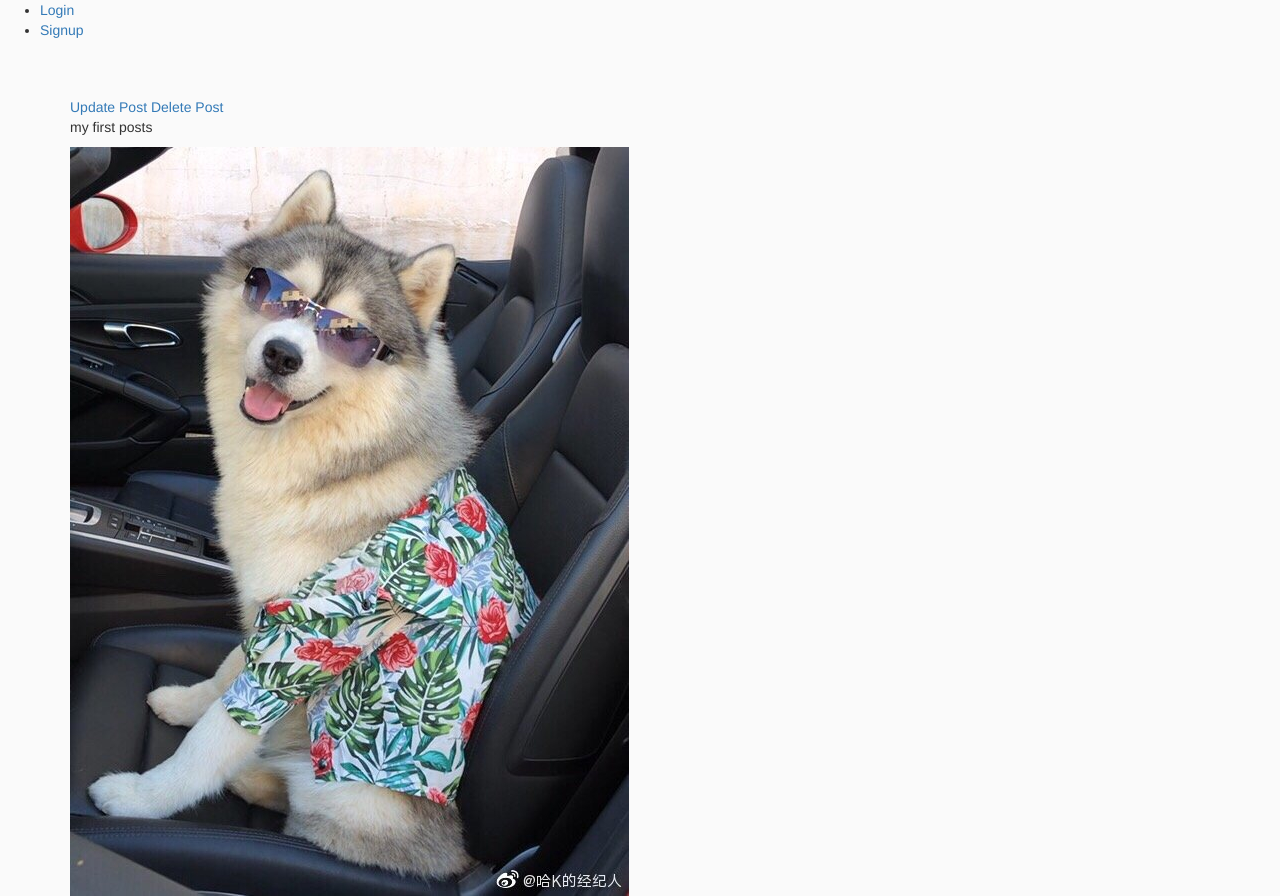
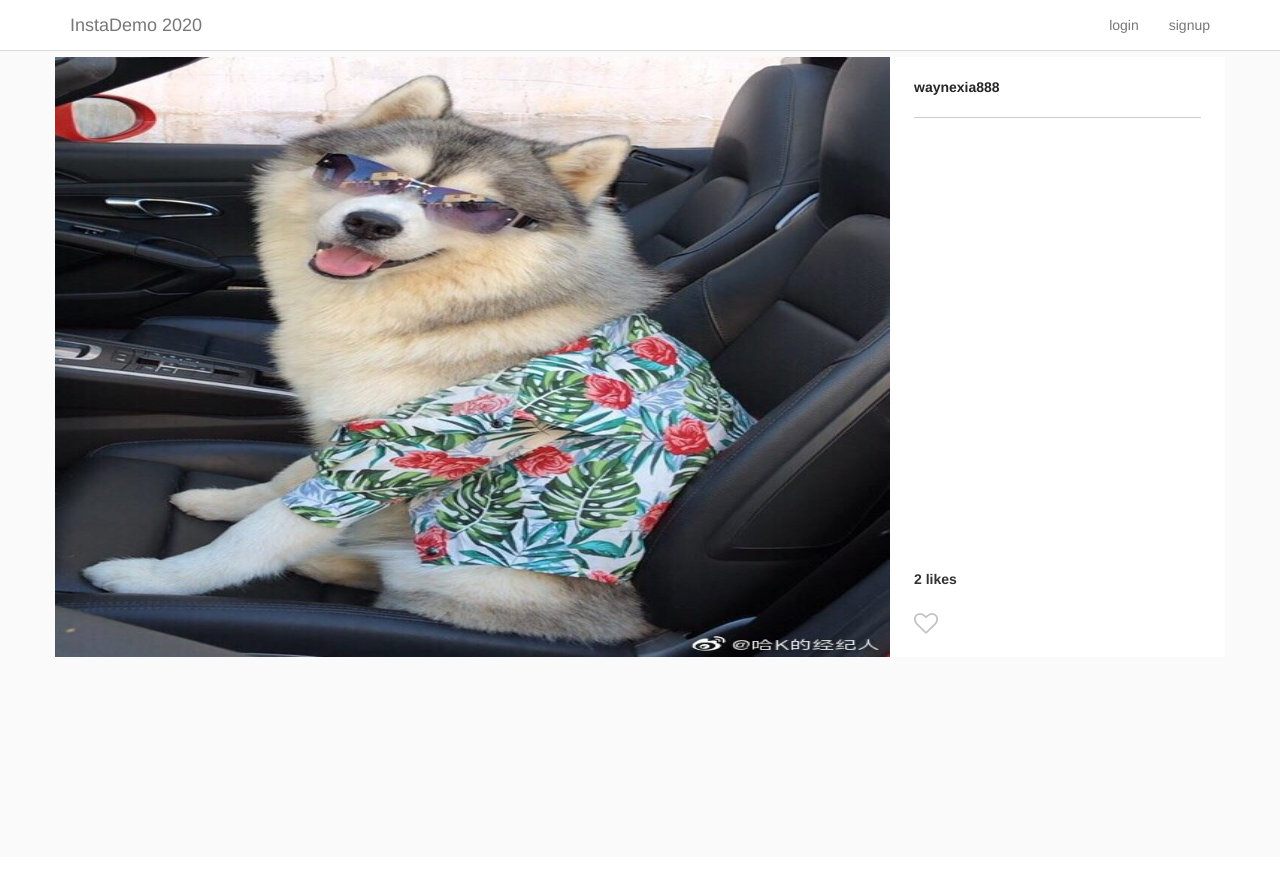
Before and after one commit to Waynexia888/InstaDemo-2020, a Django app: page /insta/post/1/ in a window 1280 px wide. After the commit the page ends 657 px from the top, so only its background shows below. Run offline with Django 3.2, Linux system fonts and the light colour scheme; data comes from the database, SQL or seed files in the repository; both versions use the stored data as it was after the commit; parts of the project's set-up code (start-up, migrations or seed data) failed here and were passed over; some libraries are stand-ins or nearby versions.

Commit message:
updated index.html, post detail

```diff
--- a/Insta/admin.py
+++ b/Insta/admin.py
@@ -1,7 +1,8 @@
 from django.contrib import admin
 
-from Insta.models import Post, InstaUser
+from Insta.models import Post, InstaUser, Like
 # Register your models here.
 
 admin.site.register(Post)
 admin.site.register(InstaUser)
+admin.site.register(Like)
--- a/Insta/models.py
+++ b/Insta/models.py
@@ -8,7 +8,22 @@ from django.contrib.auth.models import AbstractUser
 
 # Create your models here.
 
+class InstaUser(AbstractUser):
+    profile_pic = ProcessedImageField(
+        upload_to='static/images/profiles',
+        format='JPEG',
+        options={'quality': 100},
+        blank=True,
+        null=True,
+    )
+
+
 class Post(models.Model):
+    author = models.ForeignKey(
+       InstaUser,
+       on_delete=models.CASCADE,
+       related_name='my_posts'
+    )
     title = models.TextField(blank=True, null=True)
     image = ProcessedImageField(
         upload_to='static/images/posts',
@@ -18,17 +33,31 @@ class Post(models.Model):
         null=True,
     )
 
+    def get_like_count(self):
+        return self.likes.count()
+
     def __str__(self):
         return self.title
 
     def get_absolute_url(self):
         return reverse('post_detail', args=[str(self.id)])
 
-class InstaUser(AbstractUser):
-    profile_pic = ProcessedImageField(
-        upload_to='static/images/profiles',
-        format='JPEG',
-        options={'quality': 100},
-        blank=True,
-        null=True,
-    )
+
+
+class Like(models.Model):
+    post = models.ForeignKey(
+        Post,
+        on_delete=models.CASCADE,
+        related_name='likes'
+        )
+    user = models.ForeignKey(
+        InstaUser,
+        on_delete=models.CASCADE,
+        related_name='likes'
+        )
+
+    class Meta:
+        unique_together = ("post", "user")
+
+    def __str__(self):
+        return 'Like: ' + self.user.username + ' likes ' + self.post.title
--- a/templates/header.html
+++ b/templates/header.html
@@ -1,17 +1,37 @@
-<ul>
+
+
+<div class="navbar navbar-default navbar-fixed-top" id="main-nav">
+    <div class="container desktop">
+        <div class="navbar-header">
+            <a href="{% url 'posts' %}" class="navbar-brand">InstaDemo 2020</a>
+        </div>
+
+        <div id="navbar-main">
+            <ul class="nav navbar-nav navbar-right">
                 {% if request.user.is_authenticated %}
                 <li>
-        Hi, {{request.user.username}}
+                    <a href="{% url 'posts' %}">
+                        <i class="fa fa-home"
+                            aria-hidden="true"></i>
+                    </a>
+                </li>
+                <li><a href="{% url 'helloworld' %}"><i class="fa fa-search"
+                            aria-hidden="true"></i></a></li>
+                <li><a href="{% url 'make_post' %}"><i class="fa fa-plus"
+                            aria-hidden="true"></i></a></li>
+                <li><a href="{% url 'helloworld' %}"><i class="fa fa-user"
+                            aria-hidden="true"></i></a></li>
+                <li><a href="{% url 'logout' %}"><i class="fa fa-sign-out"
+                            aria-hidden="true"></i></a></li>
+                {% else %}
+                <li>
+                    <a href="{% url 'login' %}">login</a>
                 </li>
                 <li>
-        <a href="{% url 'logout' %}">Logout</a>
-    </li>
-    {% else %}
-    <li>
-        <a href="{% url 'login' %}">Login</a>
-    </li>
-    <li>
-        <a href="{% url 'signup' %}">Signup</a>
+                    <a href="{% url 'signup' %}">signup</a>
                 </li>
                 {% endif %}
             </ul>
+        </div>
+    </div>
+</div>
--- a/templates/post_detail.html
+++ b/templates/post_detail.html
@@ -1,15 +1,38 @@
-{% extends 'base.html' %}
+{% extends "base.html" %}
 
 {% block content %}
 
+<div class="row single-post">
+    <div class="single-post-card view-update {{ object.pk }}">
+        <div class="header">
+            <a href="{% url 'helloworld' %}">
+                {% if object.author.profile_pic %}
+                    <img class="picture-circle--medium"
+                        src="/{{object.author.profile_pic}}">
+                {% endif %}
+                {{ object.author.username }}
+            </a>
+        </div>
+        <div class="image__wrapper">
+            <img class="card__main-image" src="/{{object.image}}" width='1000' ,
+                height='1000'>
+        </div>
+        <div class="comments-portion">
+            <div class="likes-timestamp-row">
+                <div class="likes">
+                    {% if object.get_like_count %}
+                    {{ object.get_like_count }} like{% if object.get_like_count > 1 %}s{% endif %}
+                    {% endif %}
+                </div>
 
-<div>
-    <a href="{% url 'post_update' object.id %}">Update Post</a>
-    <a href="{% url 'post_delete' object.id %}">Delete Post</a>
+            </div>
+
+            <section class="input-row">
+                <i class="fa fa-heart-o submit-like" aria-hidden="true"></i>
+
+            </section>
+        </div>
+    </div>
 </div>
 
-
-<p> {{ object.title }} </p>
-<image src="/{{object.image}}">
-
 {% endblock content %}
```
Also changed, not shown: templates/index.html (+24 -0 lines), Insta/migrations/0001_initial.py, Insta/migrations/0002_instauser.py (deleted), db.sqlite3, static/images/posts/handsome_dog_aEBQrnu.jpg (added), static/images/posts/new_baby_8z7LEls.jpg (added), static/images/profiles/1_Scf3HB1.jpg (added). Lines whose indentation alone changed are shown as unchanged.
